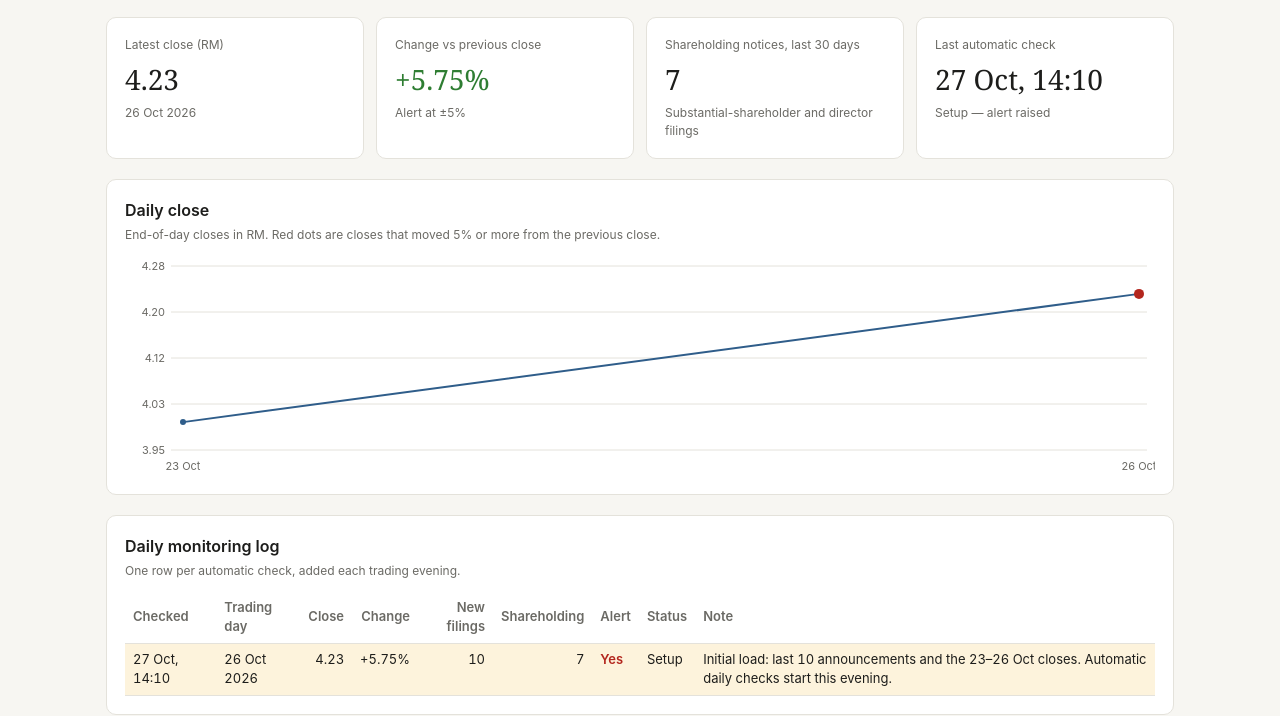
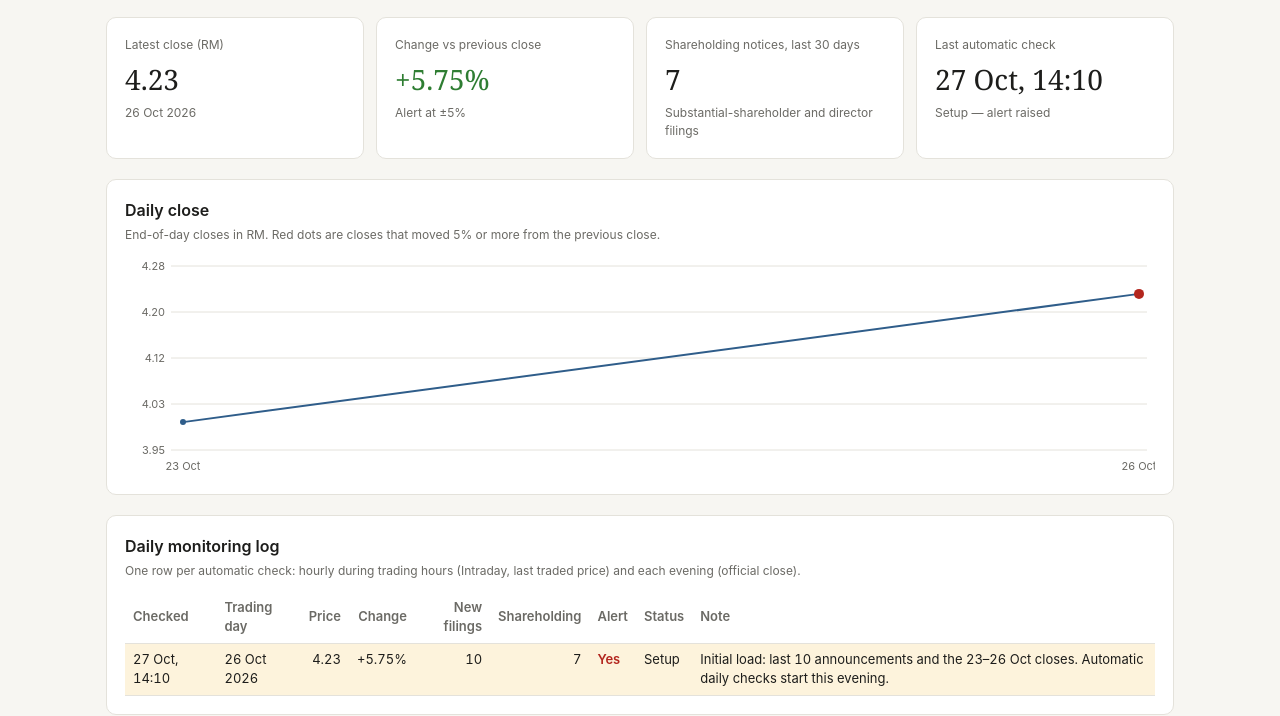
Before and after one commit to johnyongvv/solarvest-monitor, a plain HTML site: page index.html in a window 1280 px wide. Shown: the part 122-838 px from the top of the page. Drawn offline with Linux system fonts and the light colour scheme.

Commit message:
Label log price column for intraday checks
Co-Authored-By: Claude Opus 5.5 <noreply@anthropic.com>
Claude-Session: https://claude.ai/code/session_01Q6dLikNxVVWsZ7K7LV2Jh5

```diff
--- a/index.html
+++ b/index.html
@@ -61,9 +61,9 @@ a{color:var(--accent)}
 
   <section class="card">
     <h2>Daily monitoring log</h2>
-    <p class="note">One row per automatic check, added each trading evening.</p>
+    <p class="note">One row per automatic check: hourly during trading hours (Intraday, last traded price) and each evening (official close).</p>
     <div class="scroll"><table>
-      <thead><tr><th>Checked</th><th>Trading day</th><th class="n">Close</th><th class="n">Change</th><th class="n">New filings</th><th class="n">Shareholding</th><th>Alert</th><th>Status</th><th class="hide">Note</th></tr></thead>
+      <thead><tr><th>Checked</th><th>Trading day</th><th class="n">Price</th><th class="n">Change</th><th class="n">New filings</th><th class="n">Shareholding</th><th>Alert</th><th>Status</th><th class="hide">Note</th></tr></thead>
       <tbody id="checks"></tbody>
     </table></div>
   </section>
```
